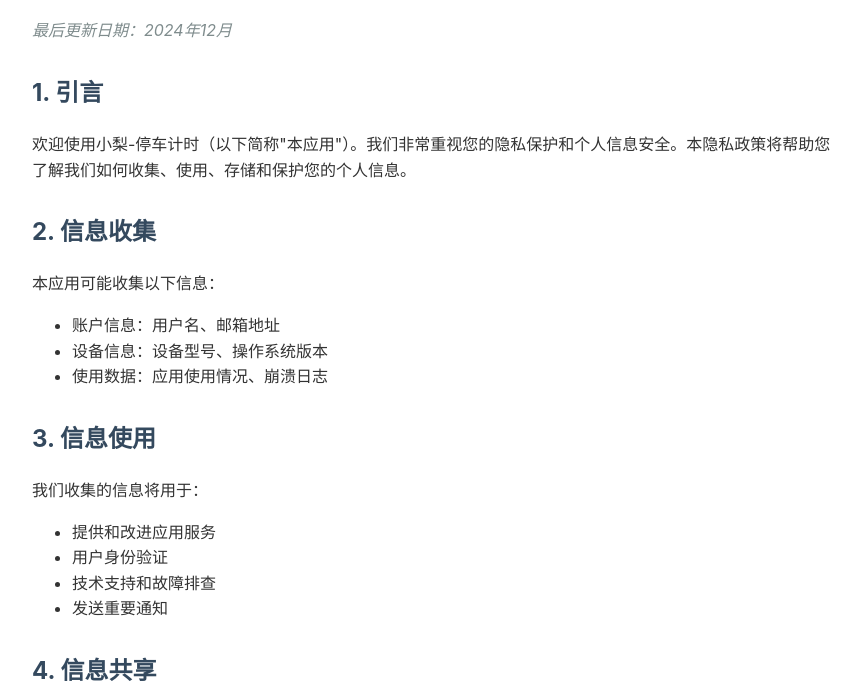
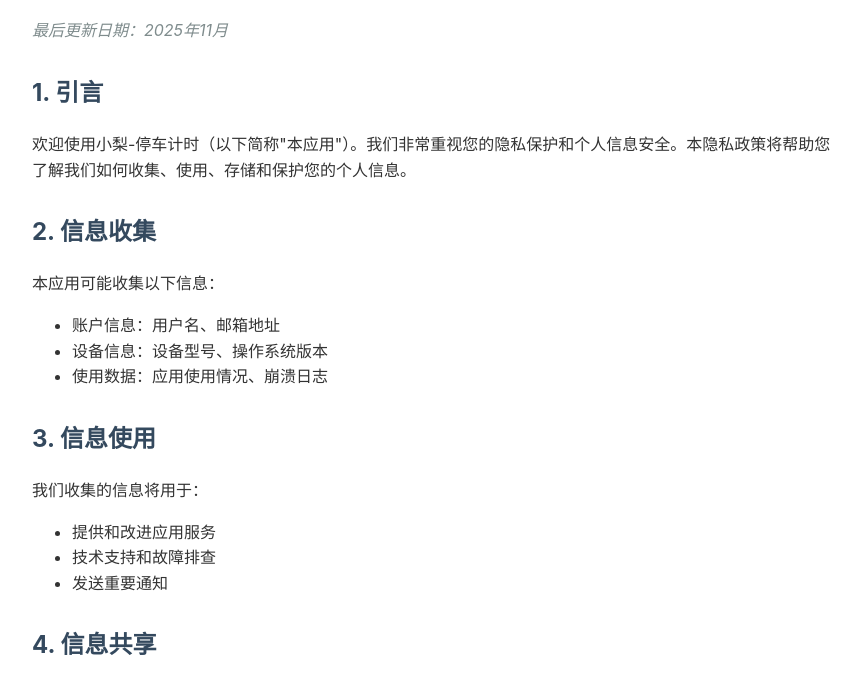
Before and after one commit to zhumengyu313/privacy-policy, a plain HTML site: page index.html in a window 1280 px wide. Shown: the part 108-790 px from the top of the page, without its empty margins (208-1069 px from the left). Drawn offline with Linux system fonts and the light colour scheme.

Commit message:
Update index.html

```diff
--- a/index.html
+++ b/index.html
@@ -30,7 +30,7 @@
 </head>
 <body>
     <h1>小梨-停车计时隐私政策</h1>
-    <p class="update-date">最后更新日期：2024年12月</p>
+    <p class="update-date">最后更新日期：2025年11月</p>
 
     <h2>1. 引言</h2>
     <p>欢迎使用小梨-停车计时（以下简称"本应用"）。我们非常重视您的隐私保护和个人信息安全。本隐私政策将帮助您了解我们如何收集、使用、存储和保护您的个人信息。</p>
@@ -47,7 +47,6 @@
     <p>我们收集的信息将用于：</p>
     <ul>
         <li>提供和改进应用服务</li>
-        <li>用户身份验证</li>
         <li>技术支持和故障排查</li>
         <li>发送重要通知</li>
     </ul>
@@ -78,7 +77,7 @@
     </ul>
 
     <h2>7. 儿童隐私</h2>
-    <p>本应用不面向13岁以下儿童。我们不会故意收集儿童的个人信息。</p>
+    <p>本应用不面向5岁以下儿童。我们不会故意收集儿童的个人信息。</p>
 
     <h2>8. 政策更新</h2>
     <p>我们可能会不时更新本隐私政策。更新后的政策将在应用内发布，并更新"最后更新日期"。</p>
```
